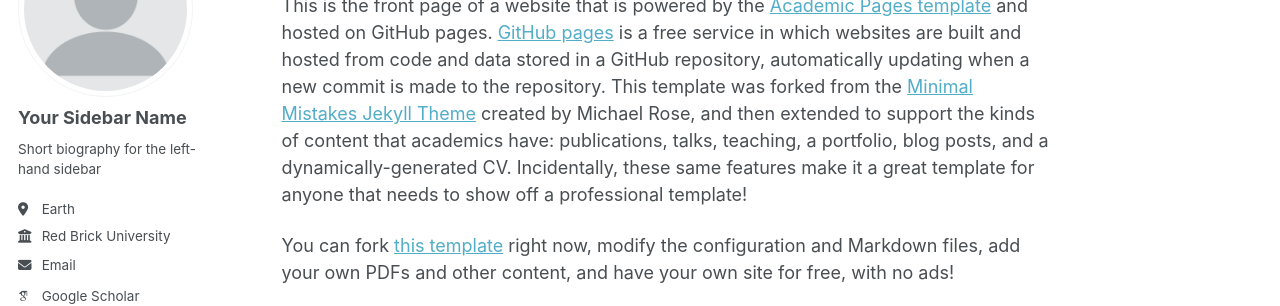
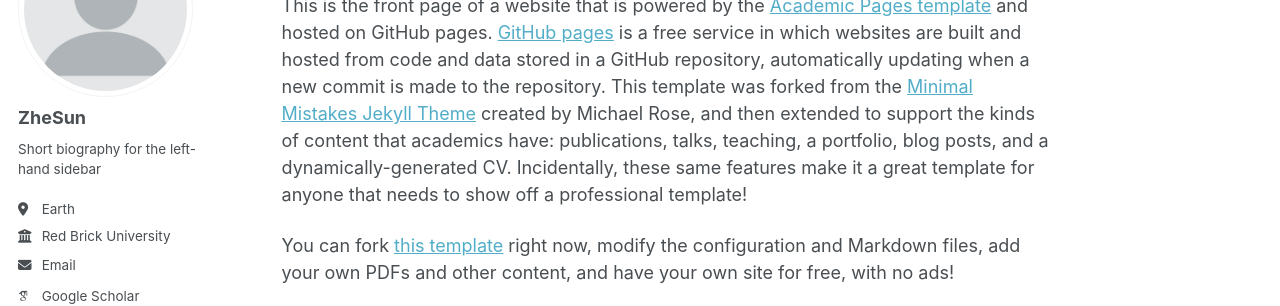
Before and after one commit to HideMe2018/ZheSun.github.io, a Jekyll site: the page built from _pages/about.md, in a window 1280 px wide. Shown: the part 179-485 px from the top of the page. Built offline with Jekyll 4.4.1, drawn with Linux system fonts in a browser that asks for light colours; some web fonts are replaced; a script bundle is joined from its source files by our own code; library files that are not in the unit come from our copies.

Commit message:
Update _config.yml

```diff
--- a/_config.yml
+++ b/_config.yml
@@ -24,7 +24,7 @@
 author:
   # Biographic information
   avatar           : "profile.png"
-  name             : "Your Sidebar Name"
+  name             : "ZheSun"
   pronouns         : # example: "she/her"
   bio              : "Short biography for the left-hand sidebar"
   location         : "Earth"
```
